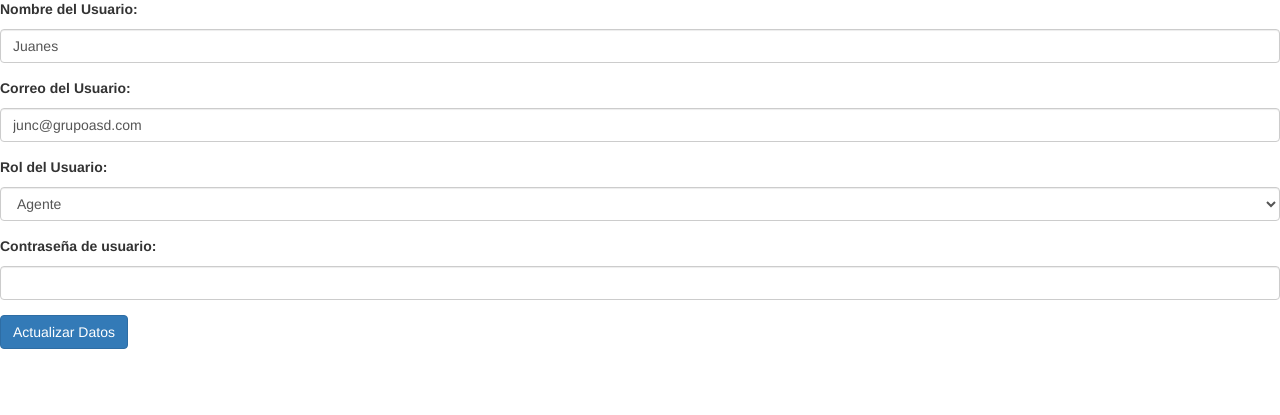
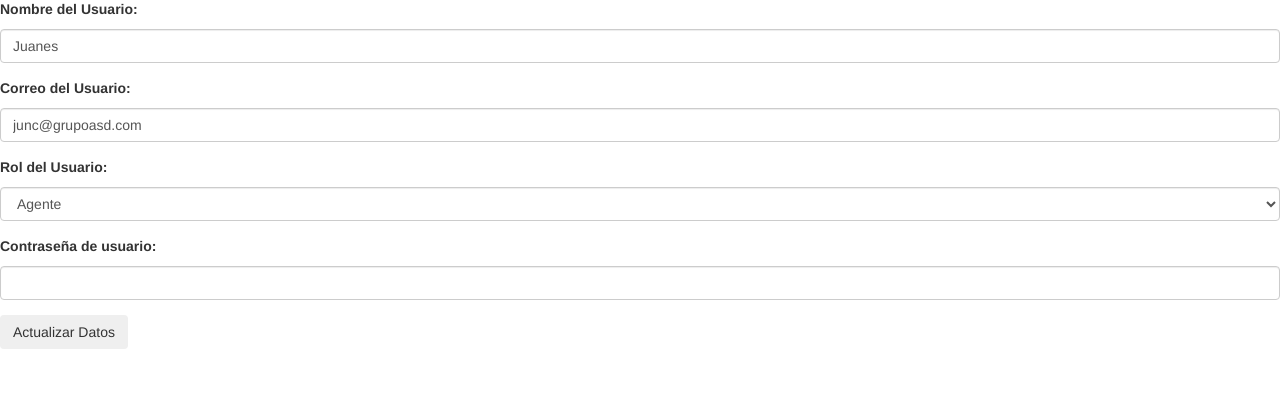
Before and after one commit to DSUAREZ-GASD/Acta_Borrado_Seguro, a Flask app: page /usuarios/editar_usuario/3 in a window 1280 px wide. Shown: the part 71-486 px from the top of the page. Run offline with Flask 3, Linux system fonts and the light colour scheme; some libraries are stand-ins or nearby versions.

Commit message:
Prueba repositorio

```diff
--- a/app/usuarios/templates/editar_usuario.html
+++ b/app/usuarios/templates/editar_usuario.html
@@ -31,7 +31,7 @@
         </div>
 
         <div class="mb-3">
-            {{ form.submit(class="btn btn-primary") }}
+            {{ form.submit(class="btn btn-sucess") }}
         </div>
 
     </form>
```
